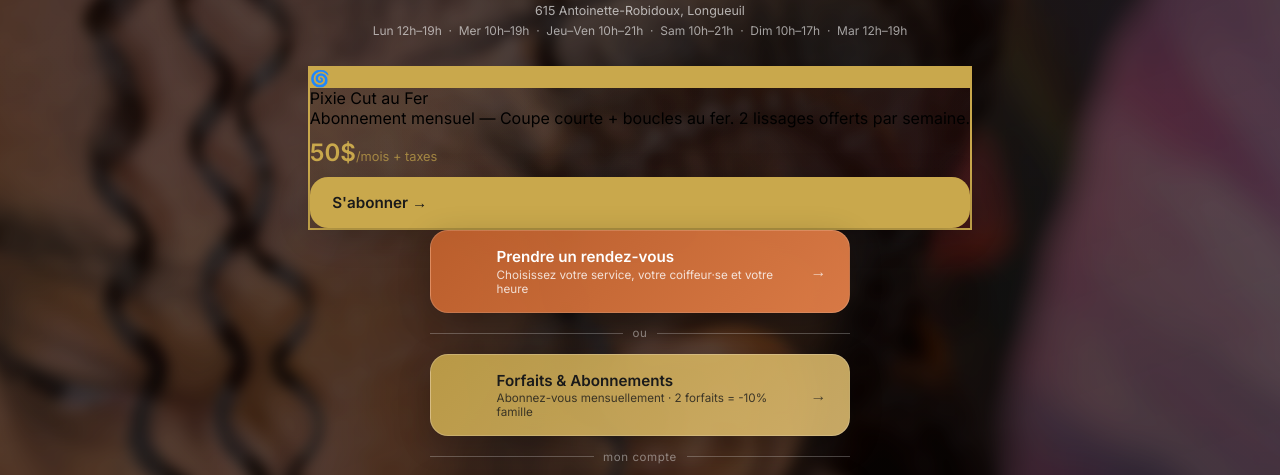
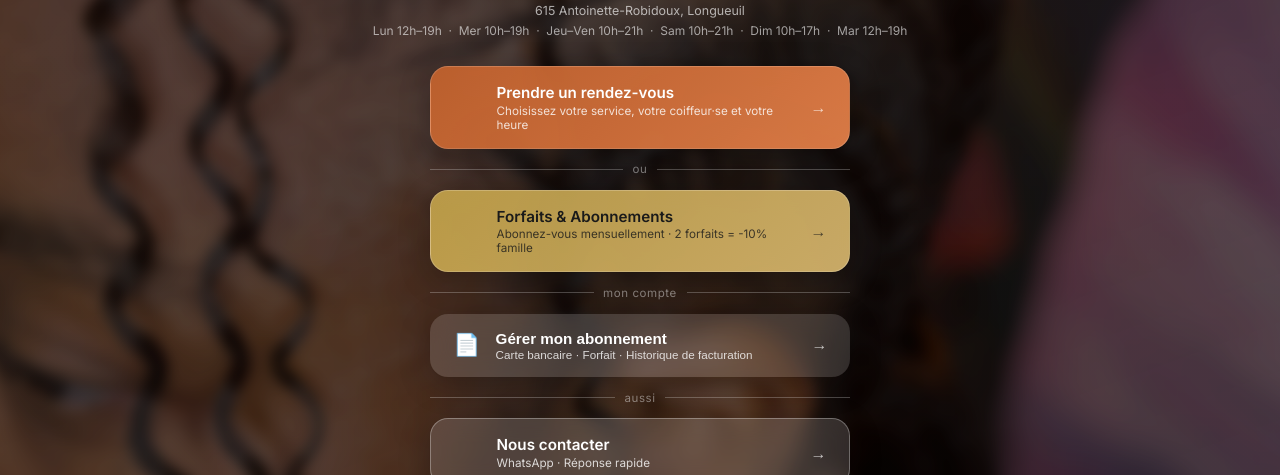
Before and after one commit to othikadio/daleba, a website: page public/hub.html in a window 1280 px wide. Shown: the part 210-685 px from the top of the page. Drawn offline with nearby package versions, Linux system fonts and the light colour scheme.

Commit message:
Remove Pixie Cut from hub.html (keep Mardi hours fix)

```diff
--- a/public/hub.html
+++ b/public/hub.html
@@ -242,13 +242,6 @@
 <p class="salon-tagline">Locks · Tresses · Coupes · Barbier</p>
 <p class="salon-location">615 Antoinette-Robidoux, Longueuil</p>
 <p class="salon-hours">Lun 12h–19h &nbsp;·&nbsp; Mer 10h–19h &nbsp;·&nbsp; Jeu–Ven 10h–21h &nbsp;·&nbsp; Sam 10h–21h &nbsp;·&nbsp; Dim 10h–17h &nbsp;·&nbsp; Mar 12h–19h</p>
-<div class="hub-card" style="border: 2px solid #C9A84C; background: linear-gradient(135deg, #C9A84C15, #C0203015);">
-  <div class="hub-card-icon" style="background: #C9A84C;">🌀</div>
-  <div class="hub-card-title">Pixie Cut au Fer</div>
-  <div class="hub-card-desc">Abonnement mensuel — Coupe courte + boucles au fer. 2 lissages offerts par semaine.</div>
-  <div style="font-size: 1.5rem; font-weight: 700; color: #C9A84C; margin: 10px 0;">50$<span style="font-size: 0.8rem; font-weight: 400; opacity: 0.7;">/mois + taxes</span></div>
-  <a class="hub-btn" href="https://buy.stripe.com/00wfZg9h341I0Jo7Jd6wF04" target="_blank" rel="noopener" style="background: #C9A84C; color: #1a1a1a;">S'abonner →</a>
-</div>
 <div class="hub-links">
 <!-- RDV -->
 <a class="hub-btn hub-btn-primary"
```
